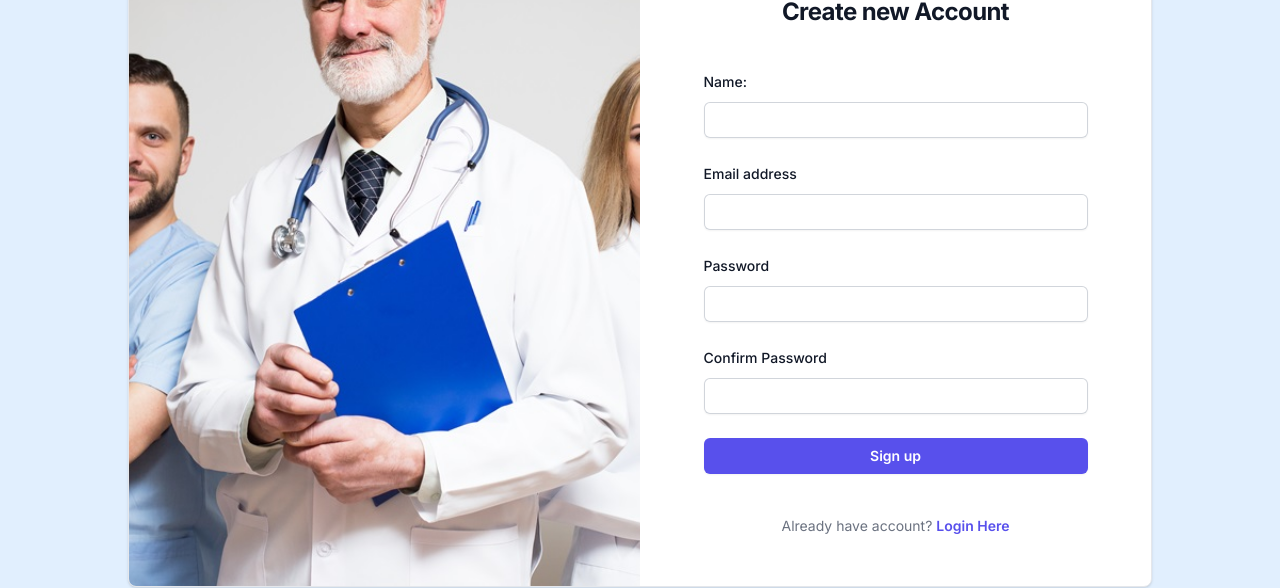
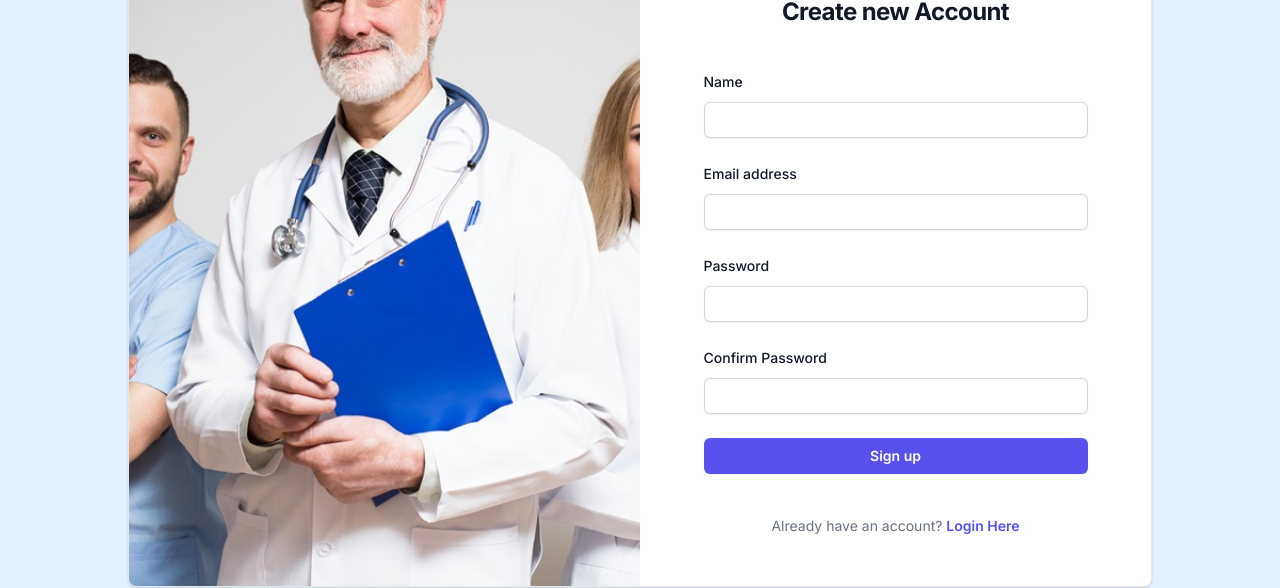
Before and after one commit to dinesdayrit/medical-app-Next-TS, a Next.js app: page /register in a window 1280 px wide. Shown: the part 247-835 px from the top of the page. Built offline with nearby package versions, Linux system fonts and the light colour scheme.

Commit message:
feat: add input validation in signup form

```diff
--- /dev/null
+++ b/components/FormInputs/TextInput.tsx
@@ -0,0 +1,31 @@
+type TextInputProps ={
+    label: string;
+    register: any;
+    name: string;
+    errors: any;
+    type?: string;
+    required: string;
+}
+
+export default function TextInput({ label, register, name, errors, type="text" , required }: TextInputProps) {
+  return (
+    <div>
+        <label htmlFor={`${name}`} className="block text-sm font-medium leading-6 text-gray-900">
+          {label}
+        </label>
+        <div className="mt-2">
+            <input
+            {...register(`${name}`, { required: required })}
+            id={`${name}`}
+            name={`${name}`}
+            type={type}
+            autoComplete="name"
+            className="block w-full rounded-md border-0 py-1.5 text-gray-900 shadow-sm ring-1 ring-inset ring-gray-300 placeholder:text-gray-400 focus:ring-2 focus:ring-inset focus:ring-indigo-600 sm:text-sm sm:leading-6"
+          />
+          {errors[`${name}`] && (
+            <p className="text-sm text-red-600 mt-1">{errors.name.message}</p>
+          )}
+          </div>
+    </div>
+  )
+}
--- a/components/auth/SignupForm.tsx
+++ b/components/auth/SignupForm.tsx
@@ -1,7 +1,19 @@
+"use client"
+import { type RegisterInputProps } from "@/types/type";
 import Link from "next/link";
+import { useForm } from "react-hook-form";
+import TextInput from "../FormInputs/TextInput";
 
 export default function SignupForm() {
-    return (
+  const { register, handleSubmit, watch, formState:{ errors } } = useForm<RegisterInputProps>()
+
+  const password = watch("password");
+
+  async function onSubmit(data: RegisterInputProps) {
+    console.log(data);
+  }
+
+  return (
       <>
         <div className="flex min-h-full flex-1 flex-col justify-center px-6 py-12 lg:px-8">
           <div className="sm:mx-auto sm:w-full sm:max-w-sm">
@@ -16,21 +28,9 @@ export default function SignupForm() {
           </div>
 
           <div className="mt-10 sm:mx-auto sm:w-full sm:max-w-sm">
-            <form className="space-y-6" action="#" method="POST">
-            <div>
-                <label htmlFor="name" className="block text-sm font-medium leading-6 text-gray-900">
-                  Name:
-                </label>
-                <div className="mt-2">
-                  <input
-                    id="name"
-                    name="name"
-                    type="text"
-                    autoComplete="name"
-                    required
-                    className="block w-full rounded-md border-0 py-1.5 text-gray-900 shadow-sm ring-1 ring-inset ring-gray-300 placeholder:text-gray-400 focus:ring-2 focus:ring-inset focus:ring-indigo-600 sm:text-sm sm:leading-6"
-                  />
-                </div>
+            <form onSubmit={handleSubmit(onSubmit)} className="space-y-6" action="#" method="POST">
+              <div>
+                  <TextInput label="Name" register={register} name="name" required="Name is required" errors={errors} />
               </div>
 
               <div>
@@ -39,13 +39,22 @@ export default function SignupForm() {
                 </label>
                 <div className="mt-2">
                   <input
+                    {...register("email", {
+                      required: "Email is required",
+                      pattern: {
+                        value: /^[a-zA-Z0-9._%+-]+@[a-zA-Z0-9.-]+\.[a-zA-Z]{2,}$/,
+                        message: "Invalid email address"
+                      }
+                    })}
                     id="email"
                     name="email"
                     type="email"
                     autoComplete="email"
-                    required
                     className="block w-full rounded-md border-0 py-1.5 text-gray-900 shadow-sm ring-1 ring-inset ring-gray-300 placeholder:text-gray-400 focus:ring-2 focus:ring-inset focus:ring-indigo-600 sm:text-sm sm:leading-6"
                   />
+                  {errors.email && (
+                    <p className="text-sm text-red-600 mt-1">{errors.email.message}</p>
+                  )}
                 </div>
               </div>
 
@@ -57,31 +66,46 @@ export default function SignupForm() {
                 </div>
                 <div className="mt-2">
                   <input
+                    {...register("password", {
+                      required: "Password is required",
+                      minLength: {
+                        value: 6,
+                        message: "Password must be at least 6 characters"
+                      }
+                    })}
                     id="password"
                     name="password"
                     type="password"
                     autoComplete="current-password"
-                    required
                     className="block w-full rounded-md border-0 py-1.5 text-gray-900 shadow-sm ring-1 ring-inset ring-gray-300 placeholder:text-gray-400 focus:ring-2 focus:ring-inset focus:ring-indigo-600 sm:text-sm sm:leading-6"
                   />
+                  {errors.password && (
+                    <p className="text-sm text-red-600 mt-1">{errors.password.message}</p>
+                  )}
                 </div>
               </div>
 
               <div>
                 <div className="flex items-center justify-between">
-                  <label htmlFor="confirmpassword" className="block text-sm font-medium leading-6 text-gray-900">
+                  <label htmlFor="confirmPassword" className="block text-sm font-medium leading-6 text-gray-900">
                     Confirm Password
                   </label>
                 </div>
                 <div className="mt-2">
                   <input
-                    id="confirmpassword"
-                    name="confirmpassword"
+                    {...register("confirmPassword", {
+                      required: "Please confirm your password",
+                      validate: value => value === password || "Passwords do not match"
+                    })}
+                    id="confirmPassword"
+                    name="confirmPassword"
                     type="password"
                     autoComplete="current-password"
-                    required
                     className="block w-full rounded-md border-0 py-1.5 text-gray-900 shadow-sm ring-1 ring-inset ring-gray-300 placeholder:text-gray-400 focus:ring-2 focus:ring-inset focus:ring-indigo-600 sm:text-sm sm:leading-6"
                   />
+                  {errors.confirmPassword && (
+                    <p className="text-sm text-red-600 mt-1">{errors.confirmPassword.message}</p>
+                  )}
                 </div>
               </div>
 
@@ -96,7 +120,7 @@ export default function SignupForm() {
             </form>
 
             <p className="mt-10 text-center text-sm text-gray-500">
-              Already have account?{' '}
+              Already have an account?{' '}
               <Link href="login" className="font-semibold leading-6 text-indigo-600 hover:text-indigo-500">
                 Login Here
               </Link>
@@ -105,4 +129,4 @@ export default function SignupForm() {
         </div>
       </>
     )
-  }
+}
--- a/package.json
+++ b/package.json
@@ -22,6 +22,7 @@
     "react": "^18",
     "react-day-picker": "^8.10.1",
     "react-dom": "^18",
+    "react-hook-form": "^7.52.0",
     "react-multi-carousel": "^2.8.5",
     "react-text-transition": "^3.1.0",
     "tailwind-merge": "^2.3.0",
```
Also changed, not shown: types/type.ts (+9 -0 lines), 1 other file (tests, documents, lock files or other folders).
